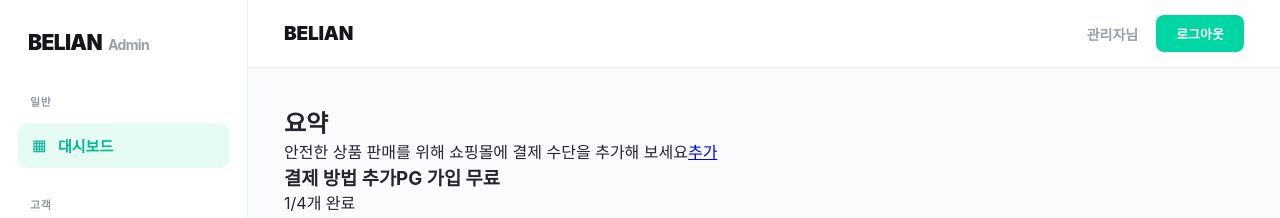
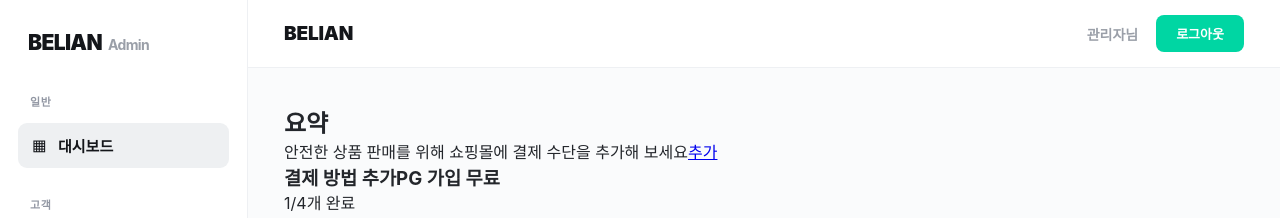
Before and after one commit to youzam136-sudo/belian-admin, a React (Vite) app: page / in a window 1280 px wide. Shown: the top 218 px of the page. Built offline with nearby package versions, Linux system fonts and the light colour scheme.

Commit message:
Update layout.css

```diff
--- a/src/styles/layout.css
+++ b/src/styles/layout.css
@@ -97,8 +97,8 @@ html, body {
     color: var(--admin-accent-dark);
 }
 .admin-sidebar-link.is-active {
-    background: var(--admin-accent-soft);
-    color: var(--admin-accent-dark);
+    background: #eef0f2;
+    color: #14161a;
     font-weight: 800;
 }
 
```
